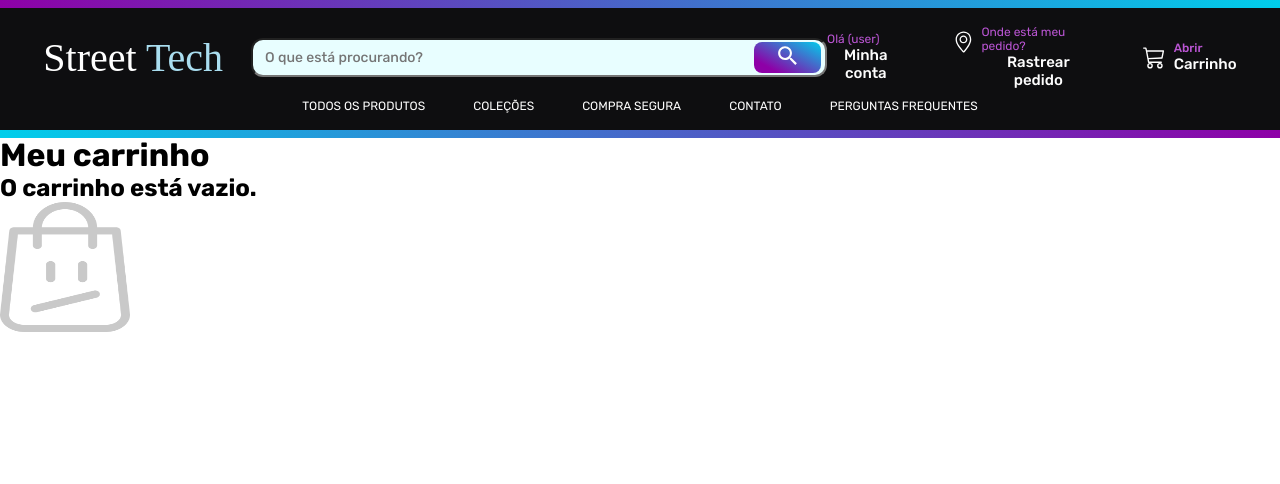
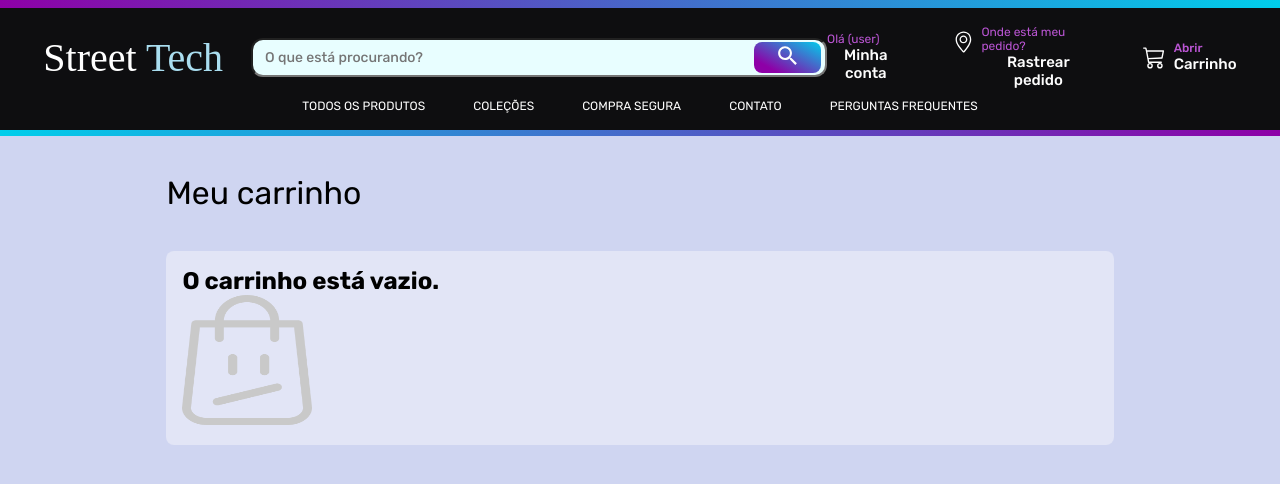
Before and after one commit to gustavocarvalho-ra/NextJs-Loja_Roupas, a Next.js app: page /checkout/cart in a window 1280 px wide. Shown: the top 484 px of the page. Built offline with nearby package versions, Linux system fonts and the light colour scheme; a web font is replaced by a local one.

Commit message:
feat: test style fix

```diff
--- a/app/checkout/cart/page.tsx
+++ b/app/checkout/cart/page.tsx
@@ -8,8 +8,8 @@ import { useShoppingCart } from "../../contexts/useShoppingCart";
 import Link from "next/link";
 import Image from "next/image"
 
+import "./style.css"
 import { FaTrash } from "react-icons/fa";
-<link rel="stylesheet" href="./style.css"/>
 
 export default function Cart () {
 
```
